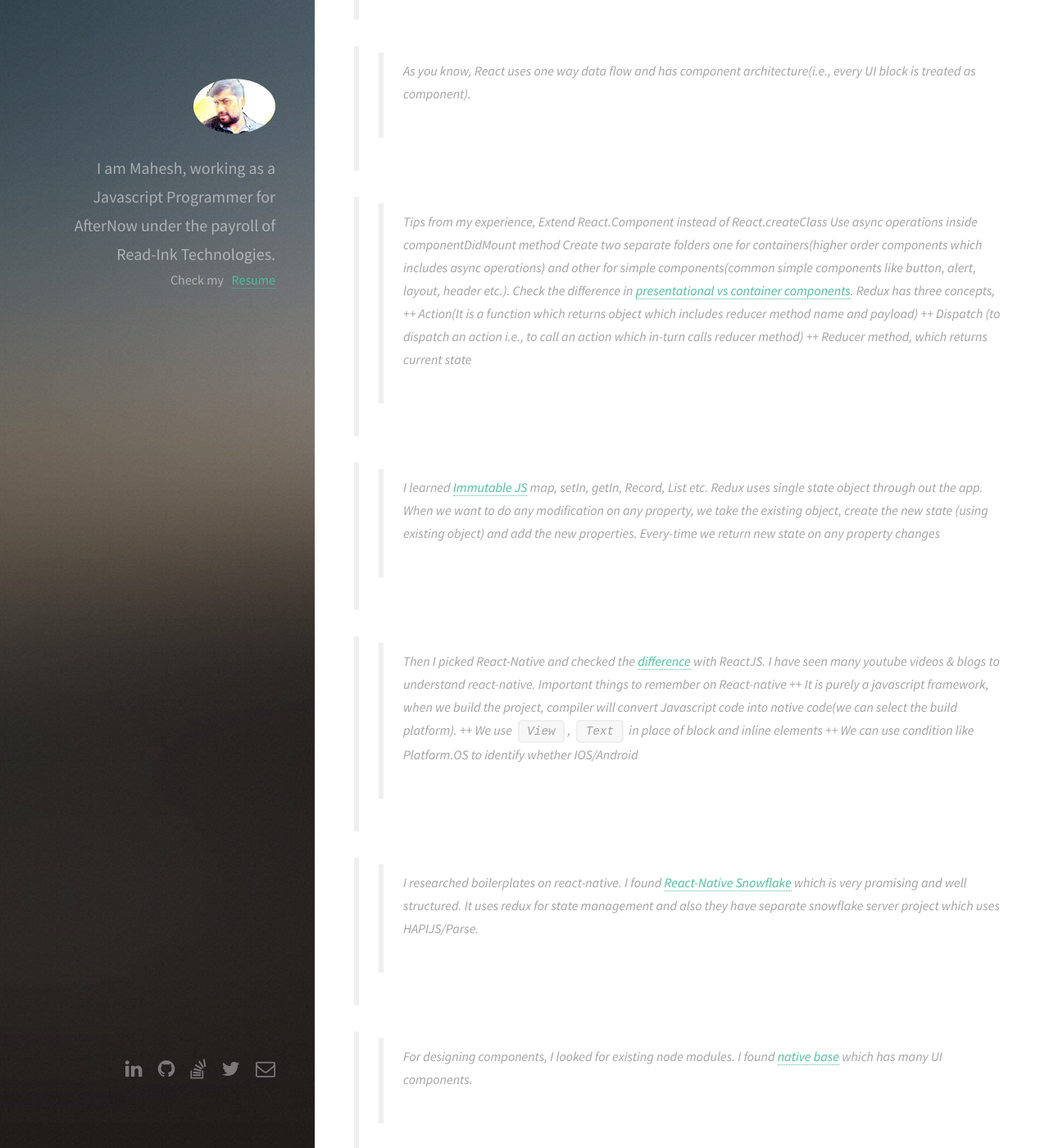
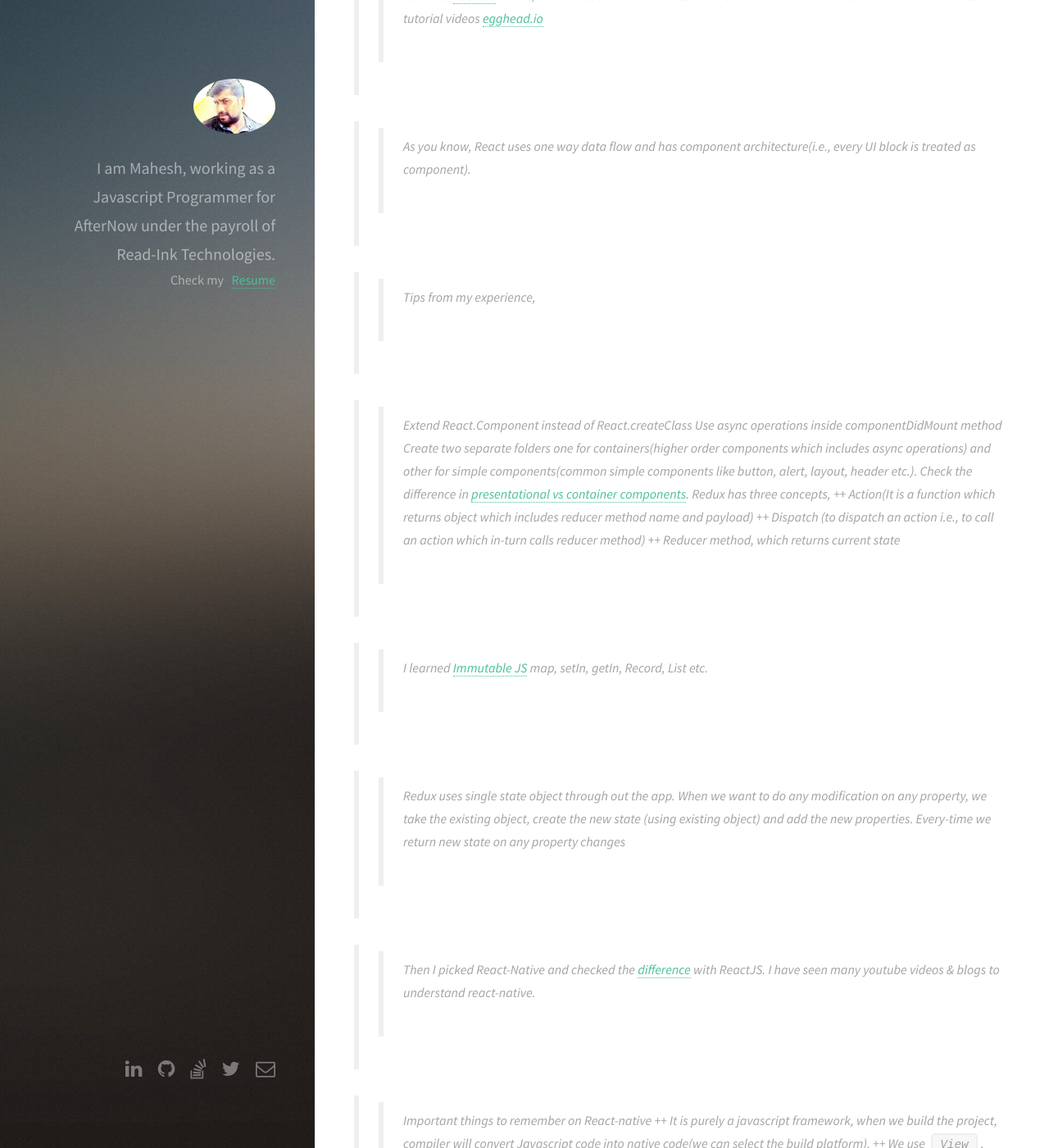
Before and after one commit to maheshiv/maheshiv.github.io, a Jekyll site: the page built from _posts/2017-01-27-my-first-blog.md, in a window 1280 px wide and 1400 px high, scrolled down 616 px. Shown: the whole window at 82% size. Built offline with Jekyll 4.4.1, drawn with Linux system fonts in a browser that asks for light colours; comment, search, counter and statistics services are not loaded; part of the change alters nothing that is shown; some of the changed text lies outside the part shown.

Commit message:
did some slight modification

```diff
--- a/_posts/2017-01-27-my-first-blog.md
+++ b/_posts/2017-01-27-my-first-blog.md
@@ -8,19 +8,22 @@ excerpt: 'Hello, This is my first blog on React-Native'
 This blog includes how I did app using React-Native.
 
 >> I learned basics of ES6/7 which includes block variables, destructuring, template strings, arrow functions, spread operator, Promise, for-of, classes, modules, async/await functions
-I included few sites which explained es6 better,
-[ES6 features][lukehoban]
-[explore es6][core-features]
-[es6 & beyond][es6-beyond]
-[Async Await][async-await]
-Use Online editor to test any es6/7 feature
-[es6 online editor][es6-editor]
 
->> I learned ReactJS[reactjs] basics, it does not take more time to understand. Then I checked redux. Dan abramov's redux tutorial videos [egghead.io][egghead]
+  I included few sites which explained es6 better,
+
+  [ES6 features][lukehoban]
+  [explore es6][core-features]
+  [es6 & beyond][es6-beyond]
+  [Async Await][async-await]
+  Use Online editor to test any es6/7 feature
+  [es6 online editor][es6-editor]
+
+>> I learned [ReactJS][reactjs] basics, it does not take more time to understand. Then I checked redux. Dan abramov's redux tutorial videos [egghead.io][egghead]
 
 >> As you know, React uses one way data flow and has component architecture(i.e., every UI block is treated as component).
 
 >> Tips from my experience,
+
    >> Extend React.Component instead of React.createClass
    >> Use async operations inside componentDidMount method
    >> Create two separate folders one for containers(higher order components which includes async operations) and other for simple components(common simple components like button, alert, layout, header etc.). Check the difference in [presentational vs container components][presentaional-container].
@@ -30,10 +33,12 @@ Use Online editor to test any es6/7 feature
       ++ Reducer method, which returns current state
 
 >> I learned [Immutable JS][immutable-js] map, setIn, getIn, Record, List etc.
+
   >> Redux uses single state object through out the app. When we want to do any modification on any property, we take the existing object, create the new state (using existing object) and add the new properties.
   >> Every-time we return new state on any property changes
 
 >> Then I picked React-Native and checked the [difference][difference] with ReactJS. I have seen many youtube videos & blogs to understand react-native.
+
   >> Important things to remember on React-native
     ++ It is purely a javascript framework, when we build the project, compiler will convert Javascript code into native code(we can select the build platform).
     ++ We use `View`, `Text` in place of block and inline elements
```
